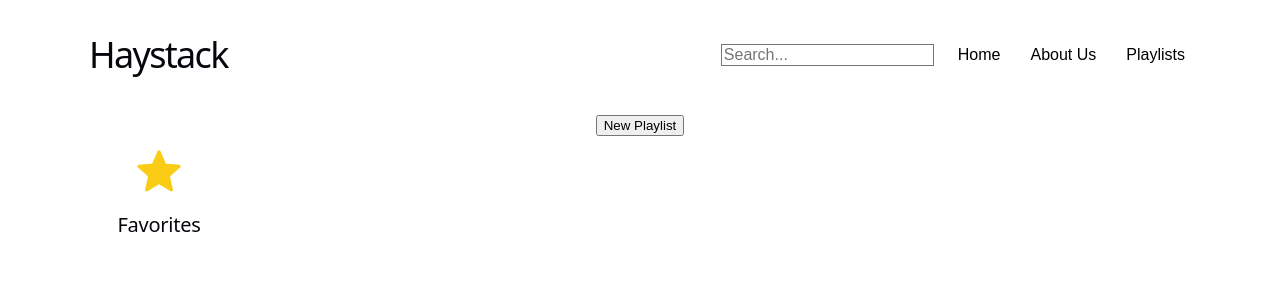
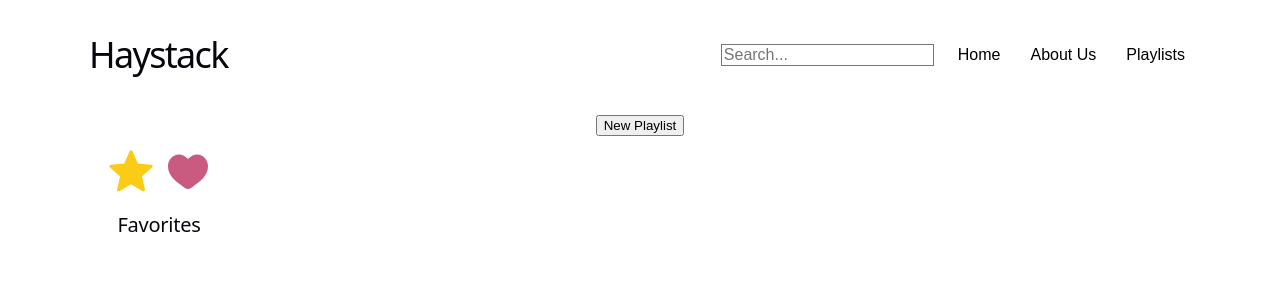
Before and after one commit to samkern108/Haystack, a React (Vite) app in the folder haystack-app/: page /playlists in a window 1280 px wide. Shown: the top 300 px of the page. Built offline with nearby package versions, Linux system fonts and the light colour scheme.

Commit message:
finishing up some playlists work

```diff
--- a/haystack-app/src/components/playlist_components/PlaylistRow.css
+++ b/haystack-app/src/components/playlist_components/PlaylistRow.css
@@ -29,3 +29,10 @@ main {
 
   border-radius: 50%;
 }
+
+.playlist-label-buttons {
+  display: flex;
+  flex-direction: row;
+  gap: 0.5rem;
+  align-items: center;
+}
--- a/haystack-app/src/components/playlist_components/PlaylistRow_Favorites.tsx
+++ b/haystack-app/src/components/playlist_components/PlaylistRow_Favorites.tsx
@@ -1,37 +1,89 @@
 import { VideoCard } from "../video_components/VideoCard";
 import './PlaylistRow.css'
-import type { State, Action, PlaylistState } from "../../state/creatorVideoState";
+import type { State, Action } from "../../state/creatorVideoState";
 import { getVideosByIds } from "../video_components/videohelpers";
 import { SYSTEMVIDEOLABELS } from "../video_components/videolabels";
+import { useMemo, useState } from "react";
 
 interface PlaylistRow_FavoritesProps {
   state: State;
   dispatch: React.ActionDispatch<[action: Action]>;
 }
 
-export function PlaylistRow_Favorites( props : PlaylistRow_FavoritesProps) {
+export function PlaylistRow_Favorites(props: PlaylistRow_FavoritesProps) {
+  const [filter, setFilter] = useState<"all" | "star" | "love">("all");
 
-  const playlistState_Star = props.state.playlists['star'];
-  const playlistState_Heart = props.state.playlists['love'];
+  const playlistState_Star = props.state.playlists["star"];
+  const playlistState_Heart = props.state.playlists["love"];
 
   const playlistVideos_Star = getVideosByIds(playlistState_Star.videoIds);
   const playlistVideos_Heart = getVideosByIds(playlistState_Heart.videoIds);
-  const allFavoritesVideos = [...playlistVideos_Star, ...playlistVideos_Heart];
 
-  const videoLabel = SYSTEMVIDEOLABELS.find((b) => b.id === playlistState_Star.videoLabelId);
+  const sectionTitle = useMemo(() => {
+    switch (filter) {
+      case "star":
+        return "Favorites (Public Only)";
+
+      case "love":
+        return "Favorites (Private Only)";
+
+      default:
+        return "Favorites";
+    }
+  }, [filter]);
+
+  const displayedVideos = useMemo(() => {
+    switch (filter) {
+      case "star":
+        return playlistVideos_Star;
+
+      case "love":
+        return playlistVideos_Heart;
+
+      default:
+        return [...playlistVideos_Star, ...playlistVideos_Heart];
+    }
+  }, [filter, playlistVideos_Star, playlistVideos_Heart]);
+
+  const videoLabel_Star = SYSTEMVIDEOLABELS.find(
+    (b) => b.id === playlistState_Star.videoLabelId
+  );
+
+  const videoLabel_Heart = SYSTEMVIDEOLABELS.find(
+    (b) => b.id === playlistState_Heart.videoLabelId
+  );
 
   return (
     <section className="playlist-row">
       <div className="playlist-info">
-        <div className={`playlist-label-button`}
-          style={{ color: videoLabel?.darkColor }}>
-          { videoLabel?.icon }
+
+      <div className="playlist-label-buttons">
+        <div
+          className={`playlist-label-button ${
+            filter === "star" ? "active" : ""
+          }`}
+          style={{ color: videoLabel_Star?.darkColor }}
+          onClick={() => setFilter(filter === "star" ? "all" : "star")}
+        >
+          {videoLabel_Star?.icon}
         </div>
-        <h2>{ 'Favorites' }</h2>
+
+        <div
+          className={`playlist-label-button ${
+            filter === "love" ? "active" : ""
+          }`}
+          style={{ color: videoLabel_Heart?.darkColor }}
+          onClick={() => setFilter(filter === "love" ? "all" : "love")}
+        >
+          {videoLabel_Heart?.icon}
+        </div>
+      </div>
+
+        <h2>{sectionTitle}</h2>
       </div>
 
       <div className="video-strip">
-        {allFavoritesVideos.map((video) => (
+        {displayedVideos.map((video) => (
           <VideoCard
             key={video.videoId_yt}
             video={video}
--- a/haystack-app/src/components/video_components/VideoLabelsPopup.tsx
+++ b/haystack-app/src/components/video_components/VideoLabelsPopup.tsx
@@ -53,7 +53,6 @@ export default function VideoLabelsPopup(props: VideoLabelsPopupProps) {
   // the other labels are not rendered, and when they are suddenly
   // added to the DOM on mouseover, animation will not trigger.
   const DisplayTagIcon = () => {
-    console.log('display tag');
     return (
         <div className={`label-button active`} >
             { tagIcon }
```
